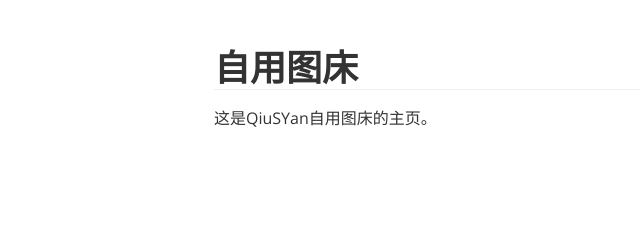
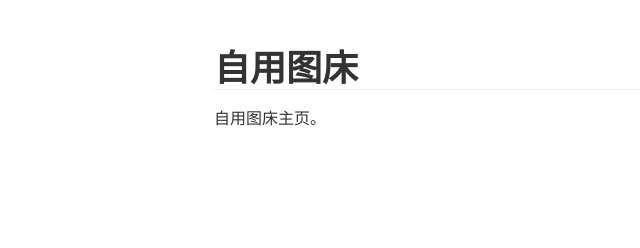
Before and after one commit to QSlotus/Vercel-Pic, a plain HTML site: page index.html in a window 1280 px wide. Shown: the whole page, without its empty margins (26-666 px from the left). Drawn offline with nearby package versions, Linux system fonts and the light colour scheme.

Commit message:
Update index.html

```diff
--- a/index.html
+++ b/index.html
@@ -543,6 +543,6 @@ header, .context-menu, .megamenu-content, footer{
 </style>
 </head>
 <body class='typora-export os-windows'>
-<div id='write'  class=''><h1><a name="自用图床" class="md-header-anchor"></a><span>自用图床</span></h1><p><span>这是QiuSYan自用图床的主页。</span></p></div>
+<div id='write'  class=''><h1><a name="自用图床" class="md-header-anchor"></a><span>自用图床</span></h1><p><span>自用图床主页。</span></p></div>
 </body>
 </html>
```
